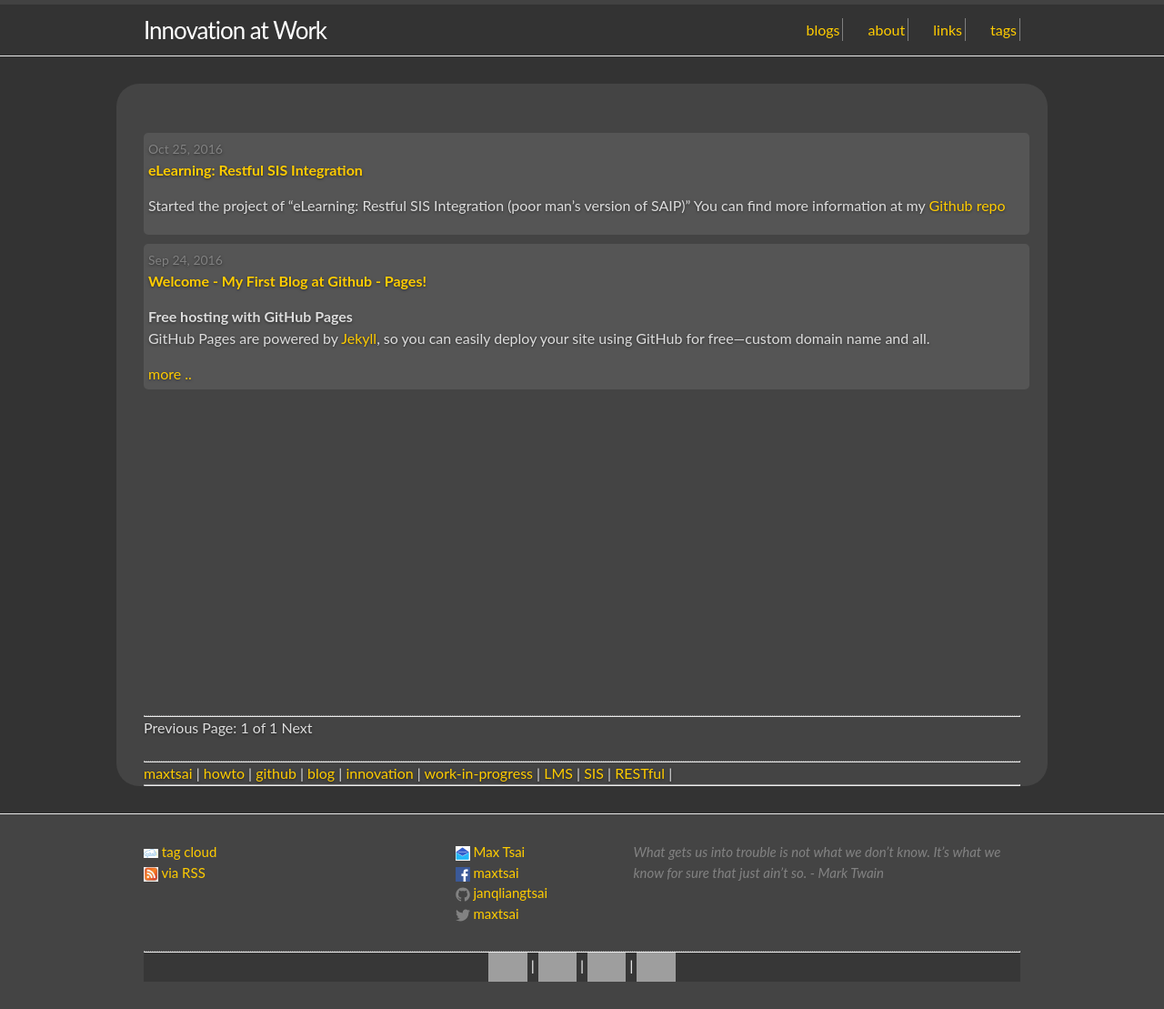
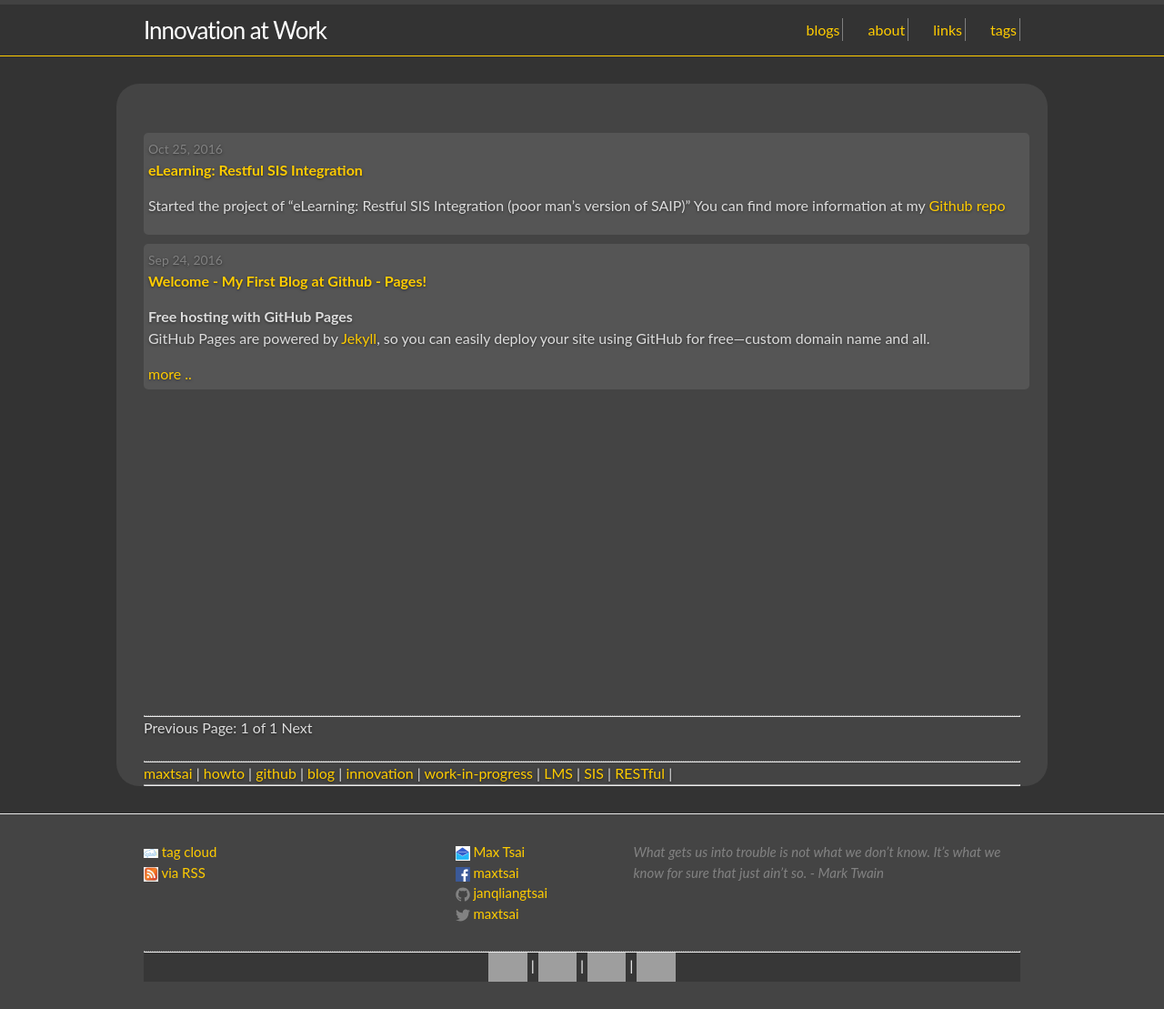
Before and after one commit to JANQLIANGTSAI/janqliangtsai.github.io, a Jekyll site: the page built from index.html, in a window 1280 px wide. Shown: the whole page at 91% size. Built offline with Jekyll 4.4.1, drawn with Linux system fonts in a browser that asks for light colours; the list of posts is cut into pages by our own code; grey boxes are pictures that could not be loaded.

Commit message:
header border

```diff
--- a/css/main.scss
+++ b/css/main.scss
@@ -41,6 +41,7 @@
 .site-header {
     // background-color: #373737;
     background-color: #333;
+    border-bottom: 1px solid #fc0;
 }
 
 .site-title, .site-title:visited {
```
